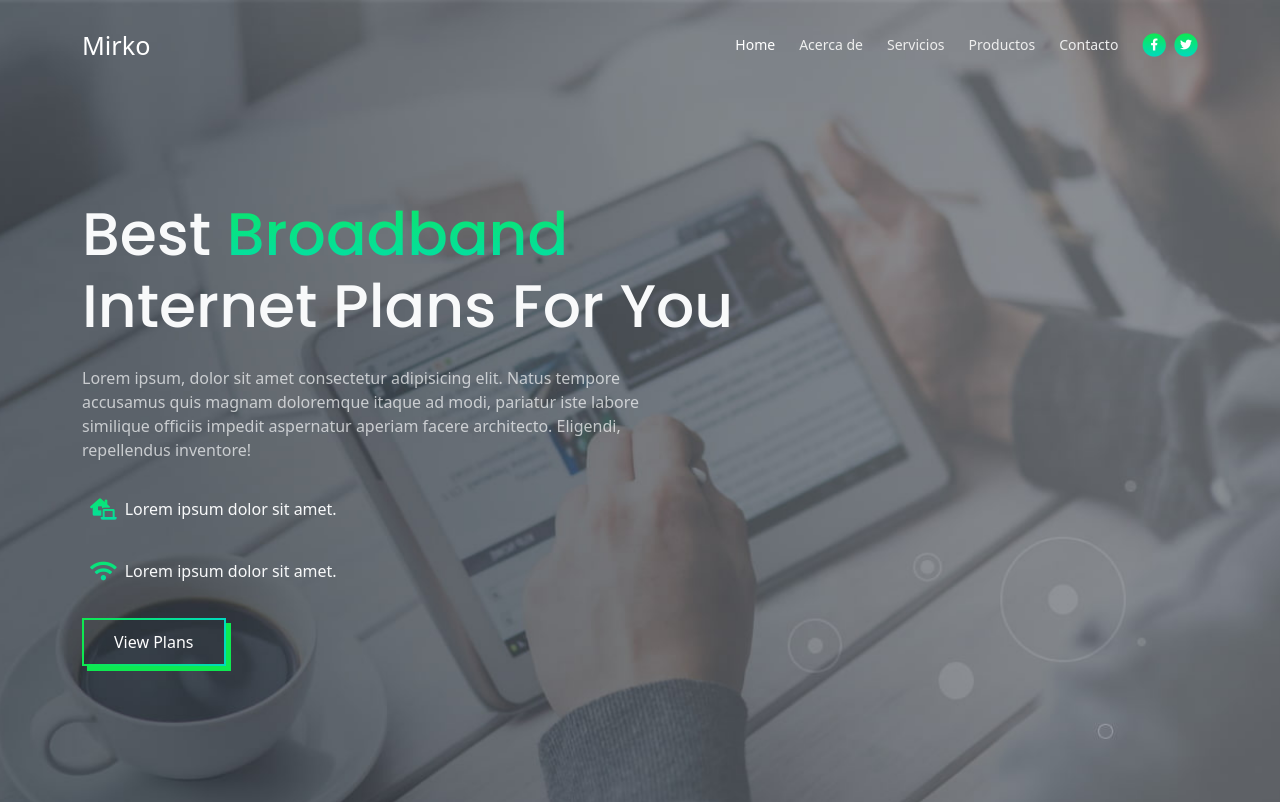
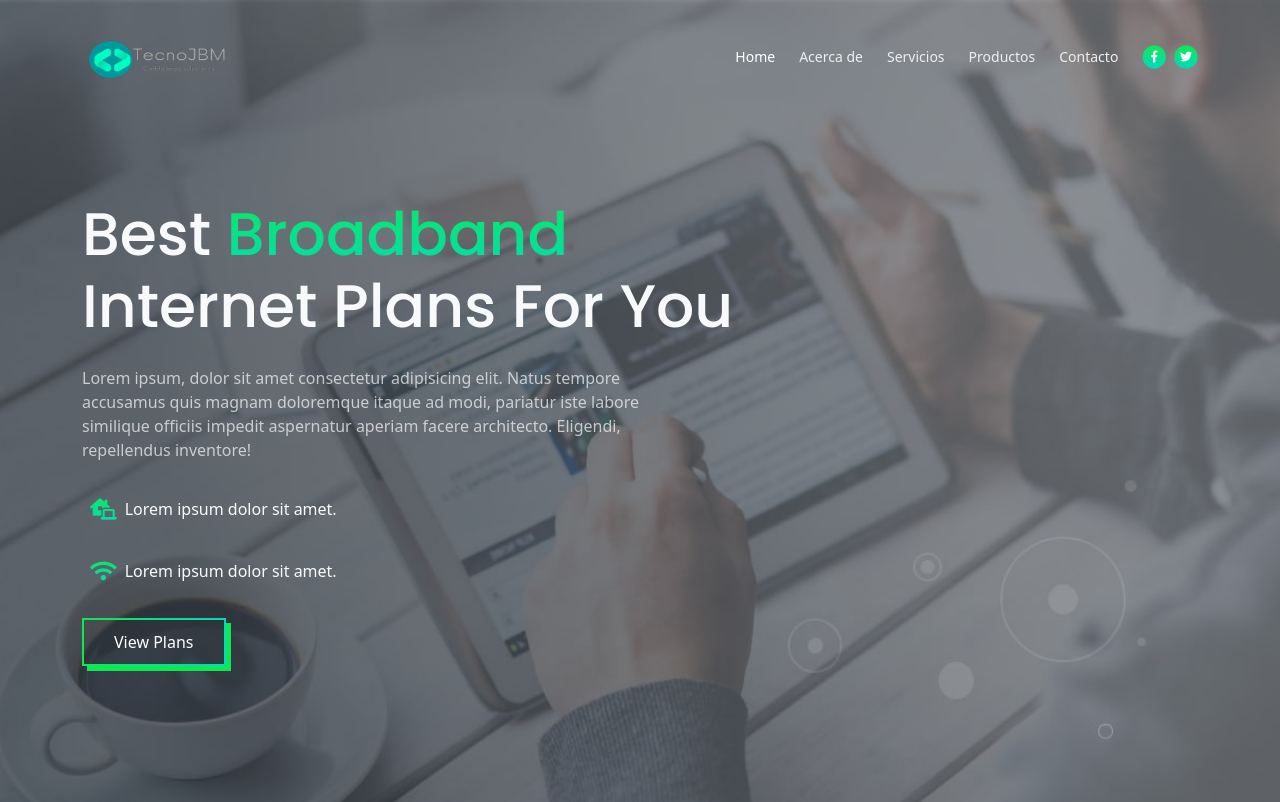
Before and after one commit to raigormax37417/TecnmJBM, a plain HTML site: page index.html in a window 1280 px wide. Shown: the top 802 px of the page. Drawn offline with Linux system fonts and the light colour scheme.

Commit message:
logo_tecnojbm

```diff
--- a/css/style.css
+++ b/css/style.css
@@ -254,8 +254,10 @@ li {
 	border: none;
 	font-size: 1.25rem;
 }
-
-
+.logo-img {
+  width: 150px;
+  height: 50px;
+}
 /****************/
 /*     Home     */
 /****************/
--- a/index.html
+++ b/index.html
@@ -18,7 +18,7 @@
 	<meta name="twitter:card" content="summary_large_image"> <!-- to have large image post format in Twitter -->
 
     <!-- Webpage Title -->
-    <title>Mirko - Broadband Company</title>
+    <title>TecnoJBM - Web Services</title>
 
     <!-- Styles -->
     <link href="https://fonts.googleapis.com/css2?family=Poppins:wght@400;500;700&display=swap" rel="stylesheet">
@@ -41,7 +41,7 @@
             <!-- <a class="navbar-brand logo-image" href="index.html"><img src="images/logo.svg" alt="alternative"></a> -->
 
             <!-- Text Logo - Use this if you don't have a graphic logo -->
-            <a class="navbar-brand logo-text" href="index.html">Mirko</a>
+            <a class="navbar-brand logo-text" href="index.html"><img class="logo-img" src="./assets/images/logo_tecnojbm.png" alt="logo-tecnojbm"></a>
 
             <button class="navbar-toggler p-0 border-0" type="button" id="navbarSideCollapse" aria-label="Toggle navigation">
                 <span class="navbar-toggler-icon"></span>
```
Also changed, not shown: assets/images/logo_tecnojbm.png (added).
